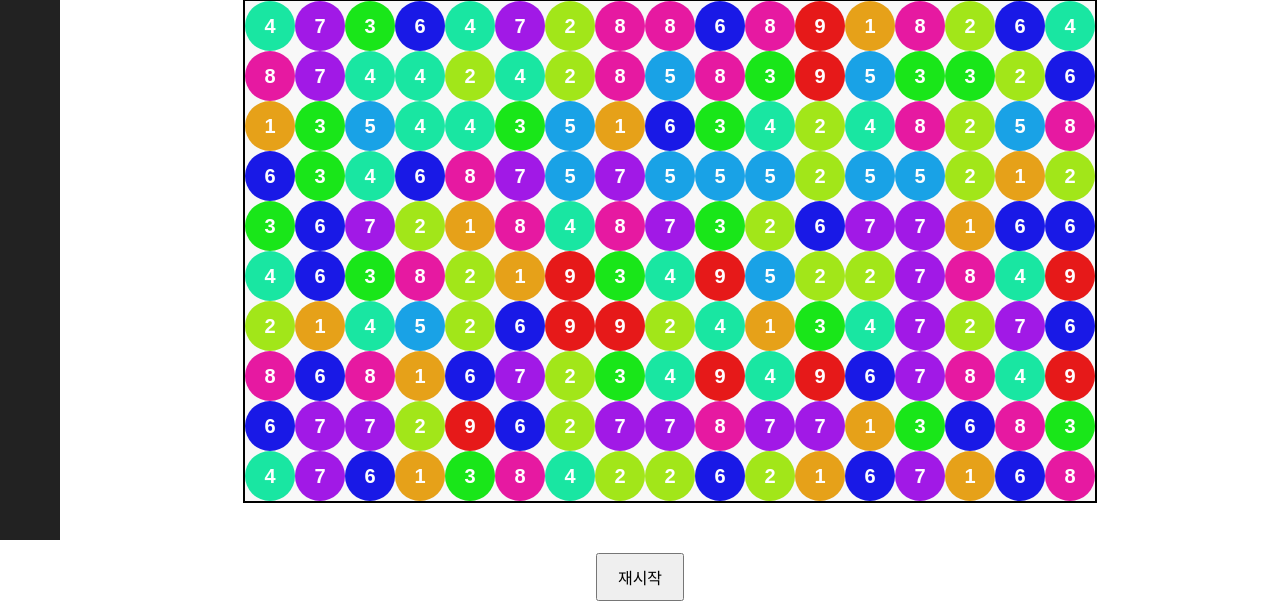
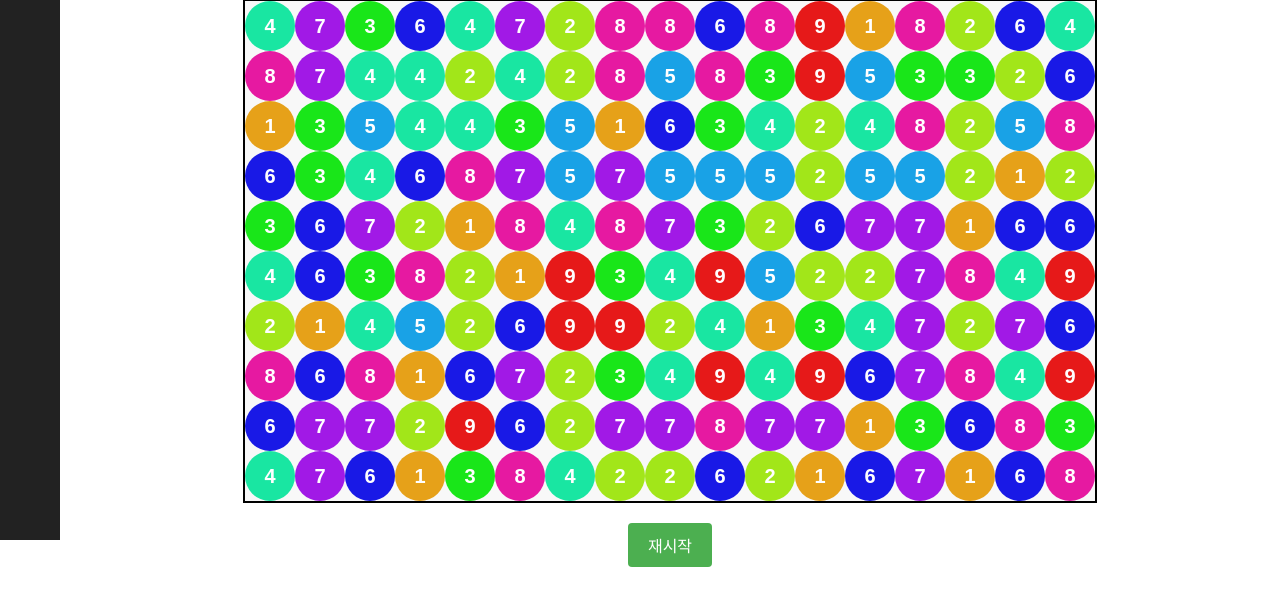
Before and after one commit to woohiq/dogcake, a FastAPI app: page /applegame in a window 1280 px wide. Shown: the part 260-871 px from the top of the page. After the commit the page ends 827 px from the top, so only its background shows below. Run offline with FastAPI, Linux system fonts and the light colour scheme; parts of the project's set-up code (start-up, migrations or seed data) failed here and were passed over.

Commit message:
fix: bugfix

```diff
--- a/static/css/applegame.css
+++ b/static/css/applegame.css
@@ -77,3 +77,17 @@ body {
     box-sizing: border-box;
     text-align: center;
 }
+.restart-button {
+    margin-top: 20px;
+    padding: 10px 20px;
+    font-size: 16px;
+    cursor: pointer;
+    background-color: #4CAF50;
+    color: white;
+    border: none;
+    border-radius: 4px;
+    display: inline-block;
+}
+.restart-button:hover {
+    background-color: #45a049;
+}
--- a/static/js/applegame.js
+++ b/static/js/applegame.js
@@ -144,18 +144,17 @@ document.addEventListener("DOMContentLoaded", () => {
 
     }
 
-    // 재시작 버튼 생성 및 클릭 이벤트 추가
+    // 게임 시작 직전
     const restartButton = document.createElement("button");
     restartButton.textContent = "재시작";
-    restartButton.style.margin = "10px";
-    restartButton.style.padding = "10px 20px";
-    restartButton.style.fontSize = "16px";
-    restartButton.style.cursor = "pointer";
+    restartButton.className = "restart-button";
     restartButton.addEventListener("click", (e) => {
-        e.stopPropagation(); // 다른 이벤트로 전달되지 않도록 중단
+        e.stopPropagation();
         resetGame();
     });
-    document.body.appendChild(restartButton);
+
+    // ✅ 게임판 바로 아래에 추가
+    gameContainer.insertAdjacentElement('afterend', restartButton);
 
     // 게임 시작
     createApples();
```
